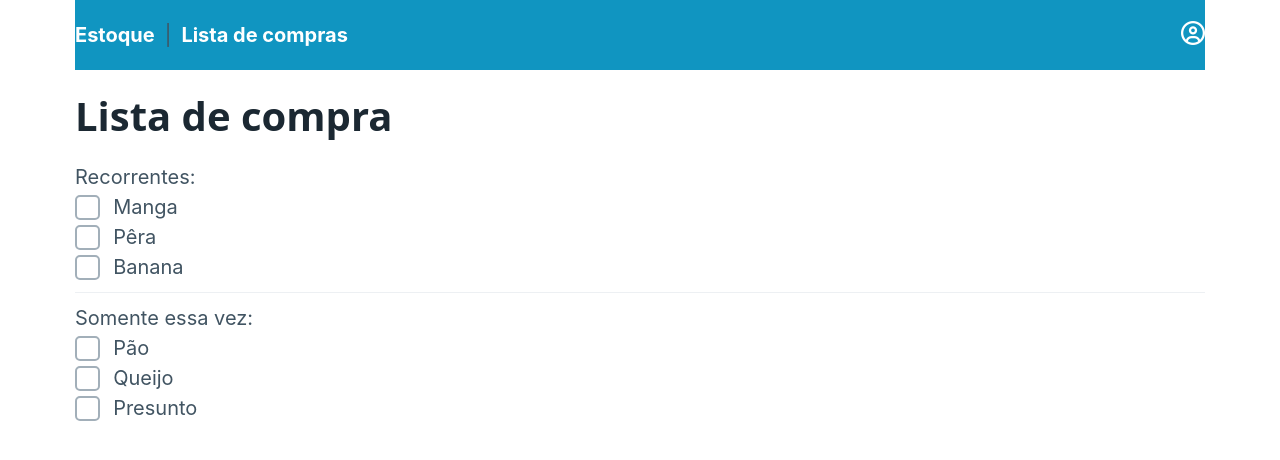
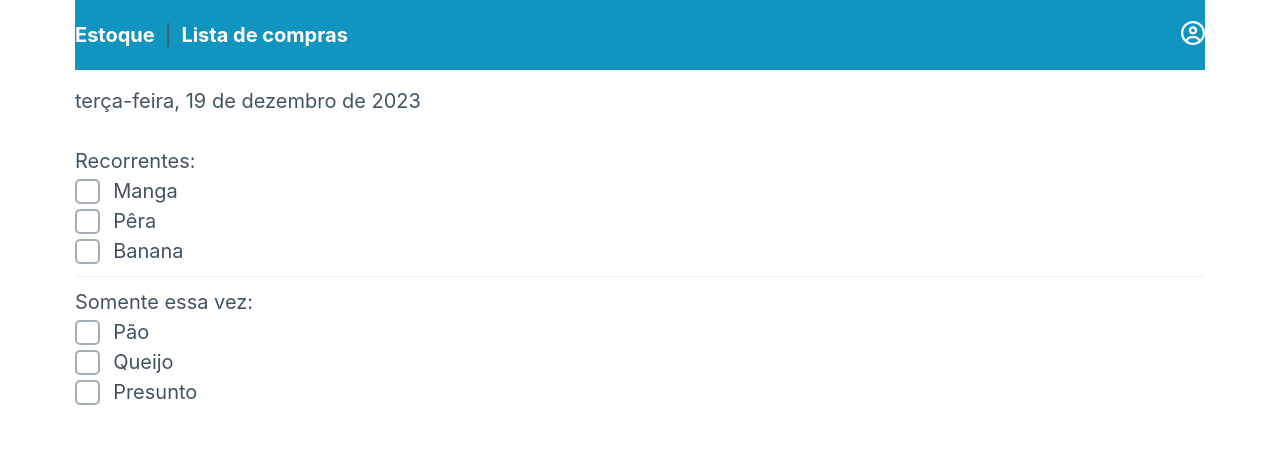
Before and after one commit to ericmadureira/estoque-de-casa, a React (Create React App) app: page /lista in a window 1280 px wide. Shown: the top 460 px of the page. Built offline with nearby package versions, Linux system fonts and the light colour scheme; no server answers.

Commit message:
feat: suggested shopping date v1

```diff
--- a/src/pages/ShoppingListPage.tsx
+++ b/src/pages/ShoppingListPage.tsx
@@ -3,6 +3,7 @@ import React, { useState } from 'react'
 import { Item } from '../types/Item'
 
 const ShoppingListPage = () => {
+    const suggestedShoppingDate = new Date().toLocaleDateString('pt-BR', { weekday: 'long', month: 'long', day: 'numeric', year: 'numeric' })
     const [shoppingList, setShoppingList] = useState<Item[]>([])
     const [itemName, setItemName] = useState('')
     const addShoppingListItem = () => {
@@ -20,8 +21,7 @@ const ShoppingListPage = () => {
 
     return (
         <div className='container'>
-            <h1 style={{ marginBottom: 16 }}>Lista de compra</h1>
-
+            <p>{suggestedShoppingDate}</p>
             <span>Recorrentes: </span>
             <div className='container' style={{ display: 'flex', flexDirection: 'column' }}>
                 <span><input type='checkbox' /> Manga</span>
```
